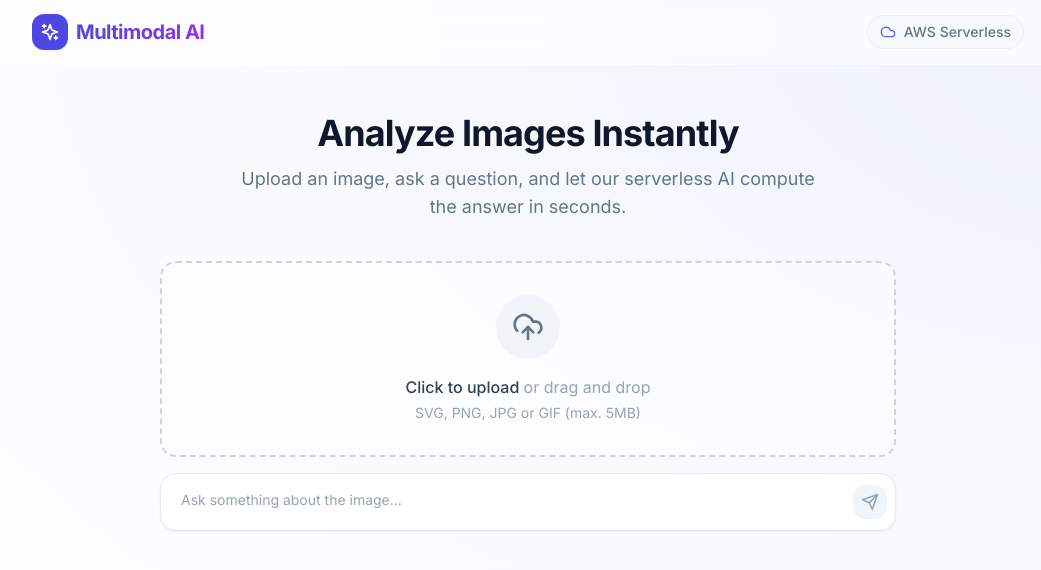
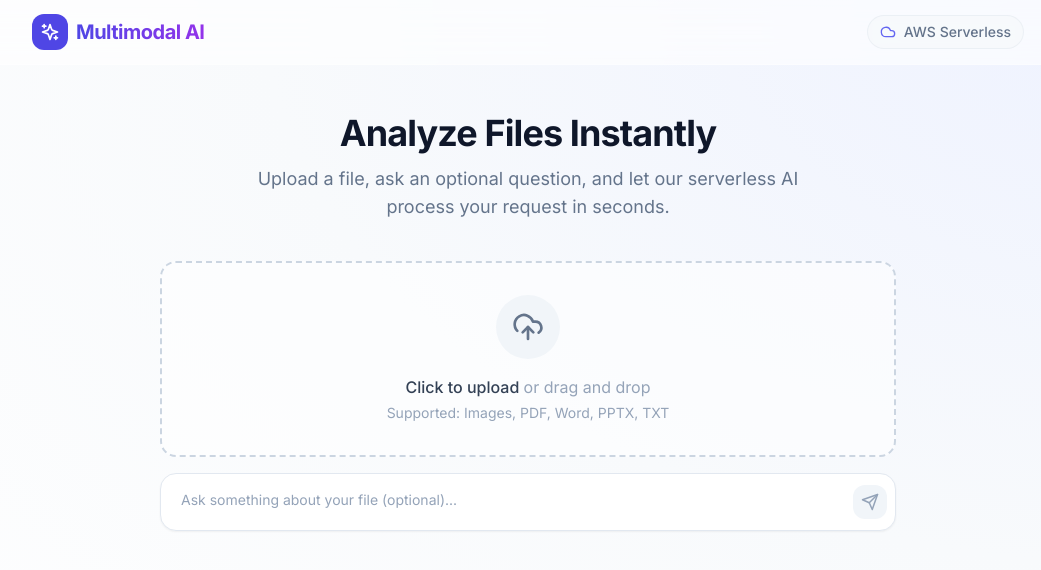
Before and after one commit to DharshanSP/fusionx, a React (Vite) app: page / in a window 1280 px wide. Shown: the top 570 px of the page, without its empty margins (112-1153 px from the left). Built offline with nearby package versions, Linux system fonts and the light colour scheme.

Commit message:
updated frontend to handle multiple input type

```diff
--- a/src/App.jsx
+++ b/src/App.jsx
@@ -11,7 +11,7 @@ function App() {
   const [response, setResponse] = useState(null);
 
   const handleSubmit = () => {
-    if (!file || !query.trim()) return;
+    if (!file) return;
 
     setIsLoading(true);
     setResponse(null);
@@ -20,7 +20,7 @@ function App() {
     setTimeout(() => {
       setIsLoading(false);
       setResponse(
-        `Based on the image provided, it appears to be a landscape with mountains in the background and a lake in the foreground. Here are some details related to your query "${query}":\n\nThe lighting suggests it might be early morning or late afternoon. If you were looking for specific architectural features, there don't appear to be any prominent structures visible in this frame.`
+        `Based on the file provided, it appears to contain structured content. Here are some details${query.trim() ? ` related to your query "${query}"` : ''}:\n\nThe extracted insights suggest the document/image holds context matching our multimodal support. If you were looking for specific architectural features or text extraction, our AWS Serverless architecture aggregates it successfully.`
       );
     }, 2500); // 2.5s delay to simulate cloud processing
   };
@@ -35,10 +35,10 @@ function App() {
         <div className="w-full space-y-6">
           <div className="text-center mb-10 animate-fade-in">
             <h2 className="text-3xl sm:text-4xl font-extrabold text-slate-900 tracking-tight mb-3">
-              Analyze Images Instantly
+              Analyze Files Instantly
             </h2>
             <p className="text-slate-500 text-lg max-w-xl mx-auto">
-              Upload an image, ask a question, and let our serverless AI compute the answer in seconds.
+              Upload a file, ask an optional question, and let our serverless AI process your request in seconds.
             </p>
           </div>
 
--- a/src/components/QueryInput.jsx
+++ b/src/components/QueryInput.jsx
@@ -5,7 +5,7 @@ export default function QueryInput({ query, setQuery, onSubmit, isLoading, disab
   const handleKeyDown = (e) => {
     if (e.key === 'Enter' && !e.shiftKey) {
       e.preventDefault();
-      if(!disabled && query.trim()) {
+      if(!disabled) {
         onSubmit();
       }
     }
@@ -18,7 +18,7 @@ export default function QueryInput({ query, setQuery, onSubmit, isLoading, disab
           value={query}
           onChange={(e) => setQuery(e.target.value)}
           onKeyDown={handleKeyDown}
-          placeholder="Ask something about the image..."
+          placeholder="Ask something about your file (optional)..."
           className="w-full bg-transparent border-0 rounded-2xl py-4 pl-5 pr-14 text-sm text-slate-800 placeholder:text-slate-400 focus:ring-0 resize-none h-14"
           rows={1}
         />
@@ -26,9 +26,9 @@ export default function QueryInput({ query, setQuery, onSubmit, isLoading, disab
           <button
             type="button"
             onClick={onSubmit}
-            disabled={disabled || !query.trim()}
+            disabled={disabled}
             className={`p-2 rounded-xl flex items-center justify-center transition-all duration-300 ${
-              disabled || !query.trim()
+              disabled
                 ? 'bg-slate-100 text-slate-400 cursor-not-allowed'
                 : 'bg-indigo-600 text-white hover:bg-indigo-700 shadow-md hover:shadow-lg hover:-translate-y-0.5'
             }`}
@@ -36,7 +36,7 @@ export default function QueryInput({ query, setQuery, onSubmit, isLoading, disab
             {isLoading ? (
               <Loader2 size={18} className="animate-spin" />
             ) : (
-              <Send size={18} className={query.trim() && !disabled ? 'ml-0.5' : ''} />
+              <Send size={18} className={!disabled ? 'ml-0.5' : ''} />
             )}
           </button>
         </div>
--- a/src/components/UploadBox.jsx
+++ b/src/components/UploadBox.jsx
@@ -1,5 +1,5 @@
 import React, { useState, useRef } from 'react';
-import { UploadCloud, Image as ImageIcon, X } from 'lucide-react';
+import { UploadCloud, Image as ImageIcon, X, FileText } from 'lucide-react';
 
 export default function UploadBox({ file, setFile }) {
   const [isDragging, setIsDragging] = useState(false);
@@ -20,7 +20,8 @@ export default function UploadBox({ file, setFile }) {
     setIsDragging(false);
     if (e.dataTransfer.files && e.dataTransfer.files.length > 0) {
       const droppedFile = e.dataTransfer.files[0];
-      if (droppedFile.type.startsWith('image/')) {
+      const validTypes = ['.jpg', '.jpeg', '.png', '.pdf', '.docx', '.pptx', '.txt'];
+      if (validTypes.some(ext => droppedFile.name.toLowerCase().endsWith(ext))) {
         setFile(droppedFile);
       }
     }
@@ -55,7 +56,7 @@ export default function UploadBox({ file, setFile }) {
             type="file"
             ref={inputRef}
             onChange={handleFileChange}
-            accept="image/png, image/jpeg, image/jpg"
+            accept=".jpg,.jpeg,.png,.pdf,.docx,.pptx,.txt"
             className="hidden"
           />
           <div className="flex flex-col items-center justify-center space-y-4">
@@ -66,18 +67,22 @@ export default function UploadBox({ file, setFile }) {
               <p className="text-base font-medium text-slate-700">
                 Click to upload <span className="text-slate-400 font-normal">or drag and drop</span>
               </p>
-              <p className="text-sm text-slate-400 mt-1">SVG, PNG, JPG or GIF (max. 5MB)</p>
+              <p className="text-sm text-slate-400 mt-1">Supported: Images, PDF, Word, PPTX, TXT</p>
             </div>
           </div>
         </div>
       ) : (
         <div className="relative group border border-slate-200 rounded-2xl overflow-hidden bg-white shadow-sm p-4 flex items-center gap-4">
-          <div className="w-16 h-16 rounded-xl overflow-hidden bg-slate-100 flex-shrink-0 relative">
-            <img
-              src={URL.createObjectURL(file)}
-              alt="Preview"
-              className="w-full h-full object-cover"
-            />
+          <div className="w-16 h-16 rounded-xl overflow-hidden bg-slate-100 flex-shrink-0 relative flex items-center justify-center">
+            {file.type.startsWith('image/') ? (
+              <img
+                src={URL.createObjectURL(file)}
+                alt="Preview"
+                className="w-full h-full object-cover"
+              />
+            ) : (
+              <FileText size={28} className="text-indigo-400" />
+            )}
           </div>
           <div className="flex-1 min-w-0">
             <p className="text-sm font-medium text-slate-900 truncate">{file.name}</p>
```
